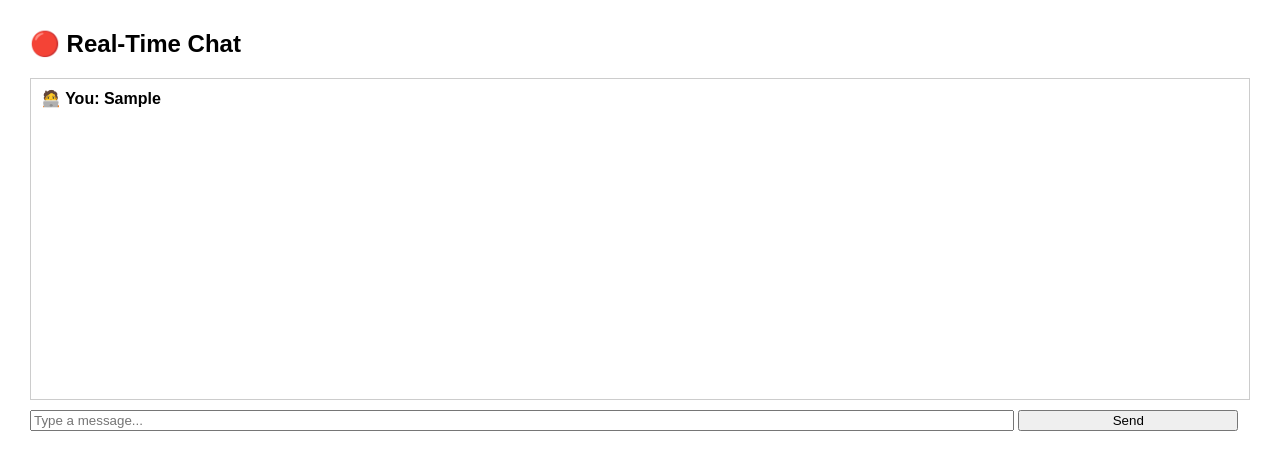
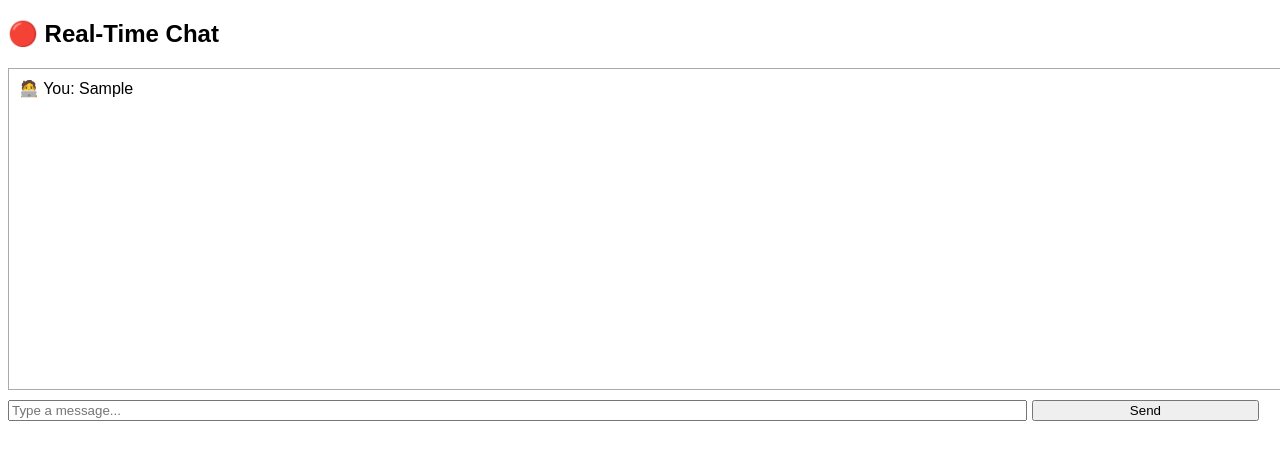
Before and after one commit to RUTUJACHOUDHAR21/websocket, a plain HTML site: page index.html in a window 1280 px wide. Both pictures are taken after typing "Sample" into the empty fields and a click on the button "Send". Drawn offline with Linux system fonts and the light colour scheme.

Commit message:
Update index.html

```diff
--- a/index.html
+++ b/index.html
@@ -4,27 +4,33 @@
     <meta charset="UTF-8">
     <title>Real-Time Chat</title>
     <style>
-    body { font-family: Arial; margin: 30px; }
-    #chat { height: 300px; overflow-y: scroll; border: 1px solid #ccc; padding: 10px; margin-bottom: 10px; }
-    #msg { width: 80%; }
-    #send { width: 18%; }
+        body {
+            font-family: Arial, sans-serif;
+        }
+        #chatbox {
+            width: 100%;
+            height: 300px;
+            border: 1px solid #aaa;
+            padding: 10px;
+            overflow-y: scroll;
+            margin-bottom: 10px;
+        }
+        #input {
+            width: 80%;
+        }
+        #sendBtn {
+            width: 18%;
+        }
     </style>
 </head>
 <body>
     <h2>🔴 Real-Time Chat</h2>
-  <div id="chat"></div>
-  <input id="msg" type="text" placeholder="Type a message..." />
-  <button id="send">Send</button>
+    <div id="chatbox"></div>
+    <input type="text" id="input" placeholder="Type a message..."/>
+    <button id="sendBtn">Send</button>
 
     <script>
-    const chat = document.getElementById("chat");
-    const msgInput = document.getElementById("msg");
-    const sendBtn = document.getElementById("send");
-
-    // Connect to WebSocket server
-
-    const socket = new WebSocket(`wss://${location.host}/ws`);
-
+        const socket = new WebSocket(`ws://${location.host}/ws`);
 
         socket.onopen = () => {
             document.querySelector("h2").innerHTML = "🟢 Real-Time Chat";
@@ -34,25 +40,28 @@ socket.onclose = () => {
             document.querySelector("h2").innerHTML = "🔴 Real-Time Chat";
         };
 
-
-socket.onmessage = function(event) {
-    const message = event.data;
-    const chatBox = document.getElementById("chatbox");
-    const msgDiv = document.createElement("div");
-    msgDiv.innerHTML = `<span>👤 Stranger:</span> ${message}`;
-    chatBox.appendChild(msgDiv);
+        socket.onmessage = (event) => {
+            const chatbox = document.getElementById("chatbox");
+            const msg = document.createElement("div");
+            msg.innerHTML = `👤 Stranger: ${event.data}`;
+            chatbox.appendChild(msg);
+            chatbox.scrollTop = chatbox.scrollHeight;
         };
 
+        const input = document.getElementById("input");
+        const sendBtn = document.getElementById("sendBtn");
 
         sendBtn.onclick = () => {
-      const text = msgInput.value;
-      socket.send(text);
-      const selfMsg = document.createElement("div");
-      selfMsg.textContent = "🧑‍💻 You: " + text;
-      selfMsg.style.fontWeight = "bold";
-      chat.appendChild(selfMsg);
-      chat.scrollTop = chat.scrollHeight;
-      msgInput.value = "";
+            const message = input.value;
+            if (message) {
+                const chatbox = document.getElementById("chatbox");
+                const msg = document.createElement("div");
+                msg.innerHTML = `🧑‍💻 You: ${message}`;
+                chatbox.appendChild(msg);
+                socket.send(message);
+                input.value = "";
+                chatbox.scrollTop = chatbox.scrollHeight;
+            }
         };
     </script>
 </body>
```
Lines whose indentation alone changed are shown as unchanged.
